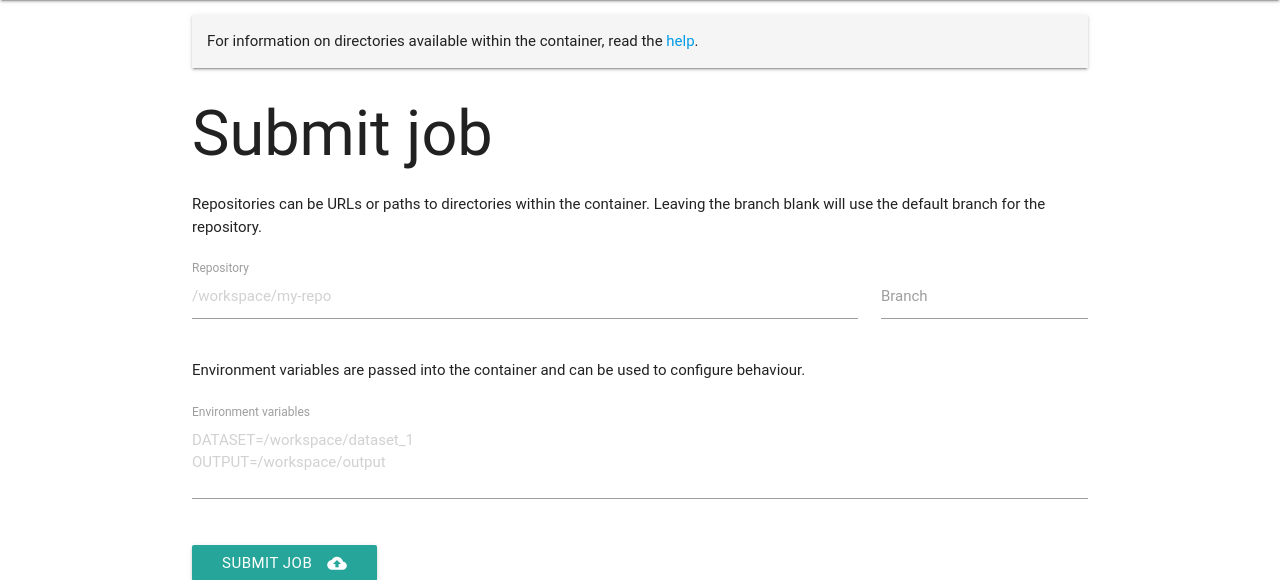
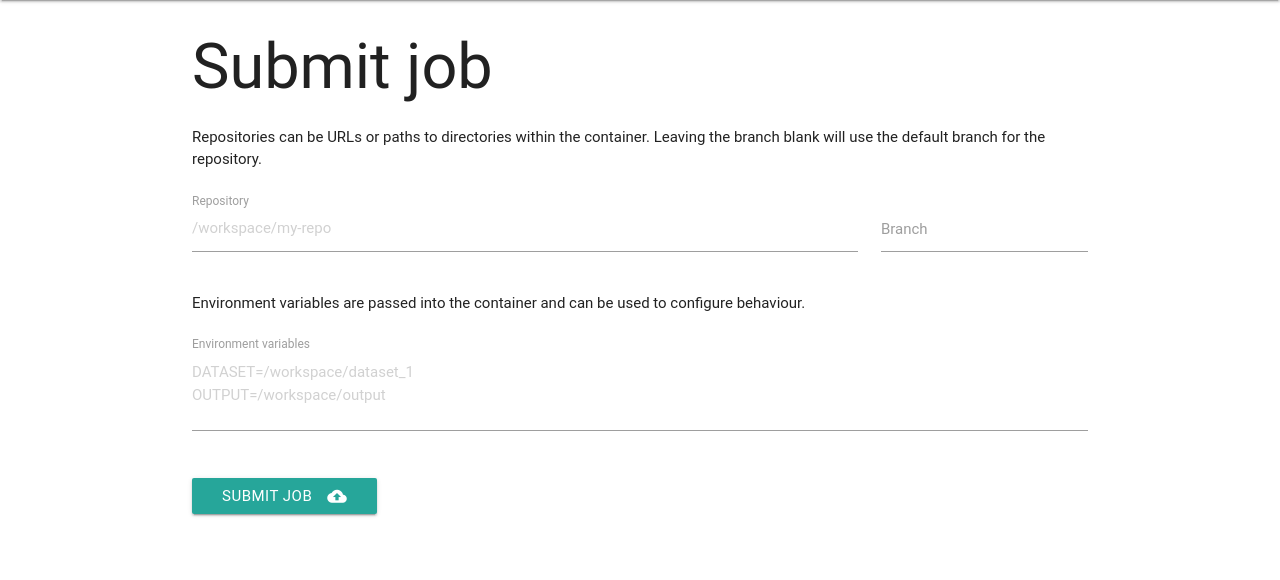
Before and after one commit to rjw57/bigjobbies, a Flask app: page / in a window 1280 px wide. Shown: the part 64-644 px from the top of the page. Run offline with Flask 2, Linux system fonts and the light colour scheme; some libraries are stand-ins or nearby versions; some web fonts are replaced.

Commit message:
index: remove ugly card

```diff
--- a/bigjobbies/templates/index.html
+++ b/bigjobbies/templates/index.html
@@ -3,11 +3,6 @@
 {% block title %}Submit job{% endblock %}
 
 {% block content %}
-
-<p class="z-depth-1 grey lighten-4" style="padding: 1em">
-  For information on directories available within the container, read the
-  <a href="{{ url_for('info') }}">help</a>.
-</p>
 
 <h1>Submit job</h1>
 
```
